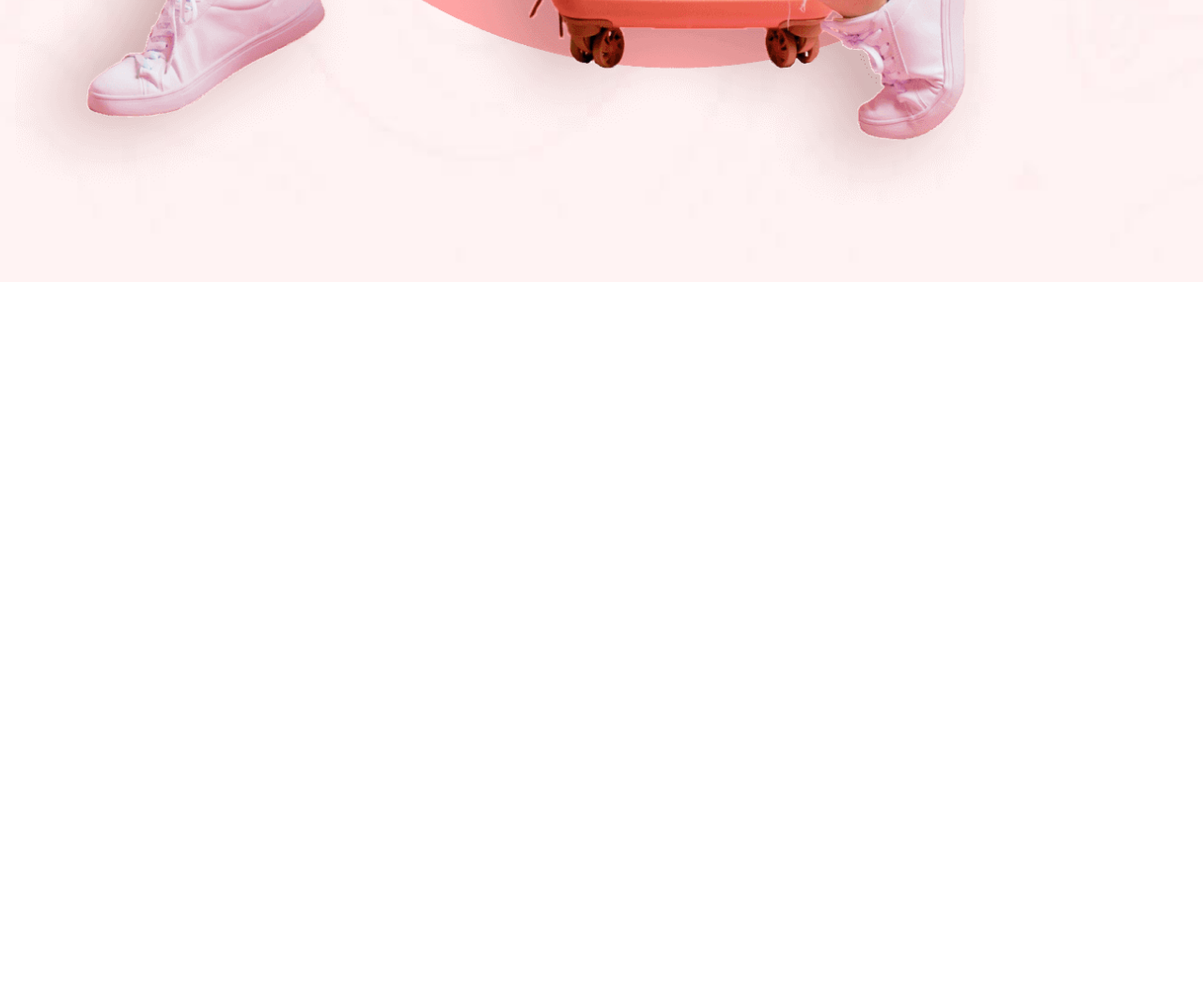
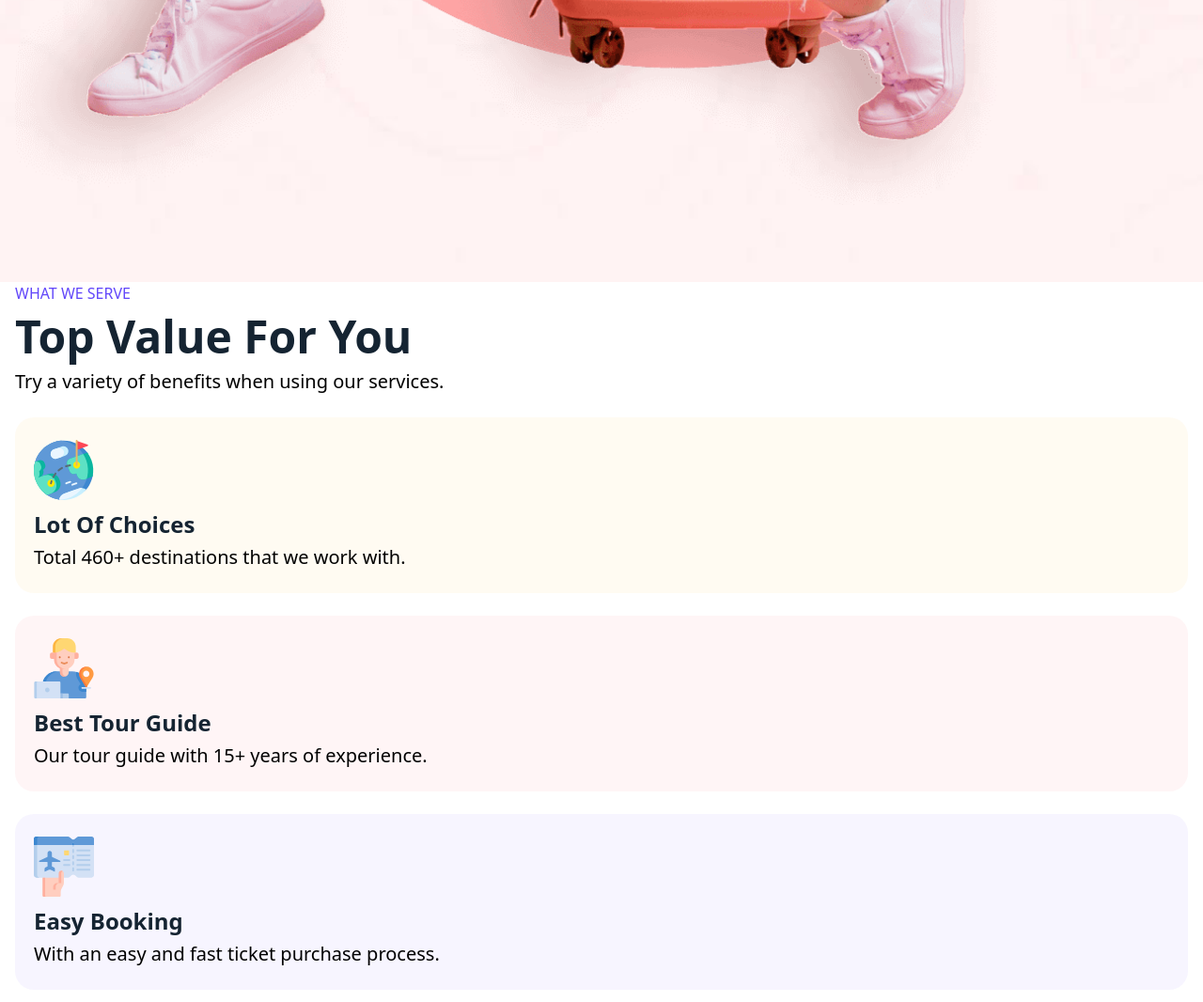
Before and after one commit to samirzjadhav/travelia-website, a website: page src/index.html in a window 1280 px wide. Shown: the part 1763-2829 px from the top of the page at 94% size. Before the commit the page ends 2063 px from the top, so only its background shows below. Drawn offline with nearby package versions, Linux system fonts and the light colour scheme.

Commit message:
feat: added service section and styled it

```diff
--- a/src/index.html
+++ b/src/index.html
@@ -166,6 +166,62 @@
             </figure>
           </div>
         </section>
+
+        <section class="service section" aria-label="service">
+          <div class="container h-container grid gap-6">
+            <div class="title-wrapper">
+              <p class="section-subtitle uppercase">What We Serve</p>
+              <h2 class="h2 title section-title text-5xl">Top Value For You</h2>
+              <p class="section-text text-xl">
+                Try a variety of benefits when using our services.
+              </p>
+            </div>
+
+            <div class="service-card pt-6 pb-6 pr-5 pl-5">
+              <div class="card-icon">
+                <img
+                  src="./images/service-icon-1.svg"
+                  class="h-16 w-16"
+                  alt="icon"
+                  loading="lazy"
+                />
+              </div>
+              <h3 class="h3 title card-title text-2xl">Lot Of Choices</h3>
+              <p class="card-text text-xl">
+                Total 460+ destinations that we work with.
+              </p>
+            </div>
+            <div class="service-card pt-6 pb-6 pr-5 pl-5">
+              <div class="card-icon">
+                <img
+                  src="./images/service-icon-2.svg"
+                  class="h-16 w-16"
+                  alt="icon"
+                  loading="lazy"
+                />
+              </div>
+              <h3 class="h3 title card-title text-2xl">Best Tour Guide</h3>
+              <p class="card-text text-xl">
+                Our tour guide with 15+ years of experience.
+              </p>
+            </div>
+
+            <div class="service-card pt-6 pb-6 pr-5 pl-5">
+              <div class="card-icon">
+                <img
+                  src="./images/service-icon-3.svg"
+                  class="h-16 w-16"
+                  alt="icon"
+                  loading="lazy"
+                />
+              </div>
+              <h3 class="h3 title card-title text-2xl">Easy Booking</h3>
+              <p class="card-text text-xl">
+                With an easy and fast ticket purchase process.
+              </p>
+            </div>
+          </div>
+        </section>
       </article>
     </main>
 
--- a/src/input.css
+++ b/src/input.css
@@ -154,6 +154,34 @@ ion-icon {
   .btn-primary {
     @apply text-xl font-medium;
   }
+}
+
+.section-subtitle {
+  color: var(--text-majorelle-blue);
+  font-weight: var(--weight-medium);
+}
+
+.section-title {
+  margin-block: 10px;
+}
+
+.service-card:nth-child(2) {
+  background-color: var(--bg-chrome-yellow-alpha-5);
+}
+
+.service-card:nth-child(3) {
+  background-color: var(--bg-red-salsa-alpha-5);
+}
+.service-card:nth-child(4) {
+  background-color: var(--bg-majorelle-blue-alpha-5);
+}
+
+.service-card {
+  border-radius: var(--radius-20);
+}
+
+.service-card .card-title {
+  margin-block: 10px 5px;
 }
 
 .preloader {
```
Also changed, not shown: dist/output.css.
